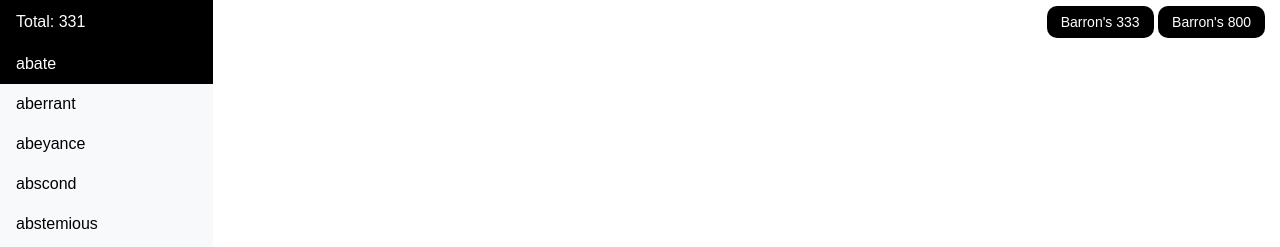
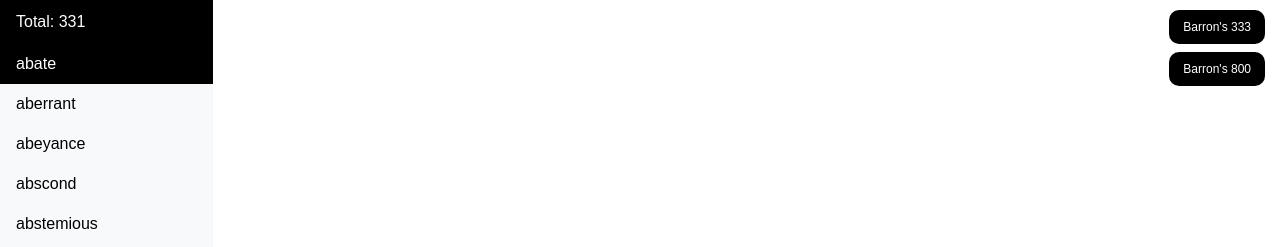
Before and after one commit to chaitanyagalande/vocab-builder, a plain HTML site: page index.html in a window 1280 px wide. Shown: the top 247 px of the page. Drawn offline with nearby package versions, Linux system fonts and the light colour scheme.

Commit message:
css change

```diff
--- a/styles.css
+++ b/styles.css
@@ -105,6 +105,8 @@ body {
     position: absolute;
     top: 10px;
     right: 0;
+    display: flex;
+    flex-direction: column;
 }
 
 #barron-800 {
@@ -112,7 +114,7 @@ body {
     color: #fff;
     padding: 8px 14px;
     border-radius: 10px;
-    font-size: 14px;
+    font-size: 12px;
 }
 
 #barron-333 {
@@ -120,7 +122,8 @@ body {
     color: #fff;
     padding: 8px 14px;
     border-radius: 10px;
-    font-size: 14px;
+    font-size: 12px;
+    margin-bottom: 8px;
 }
 
 .nav-item.active {
```
